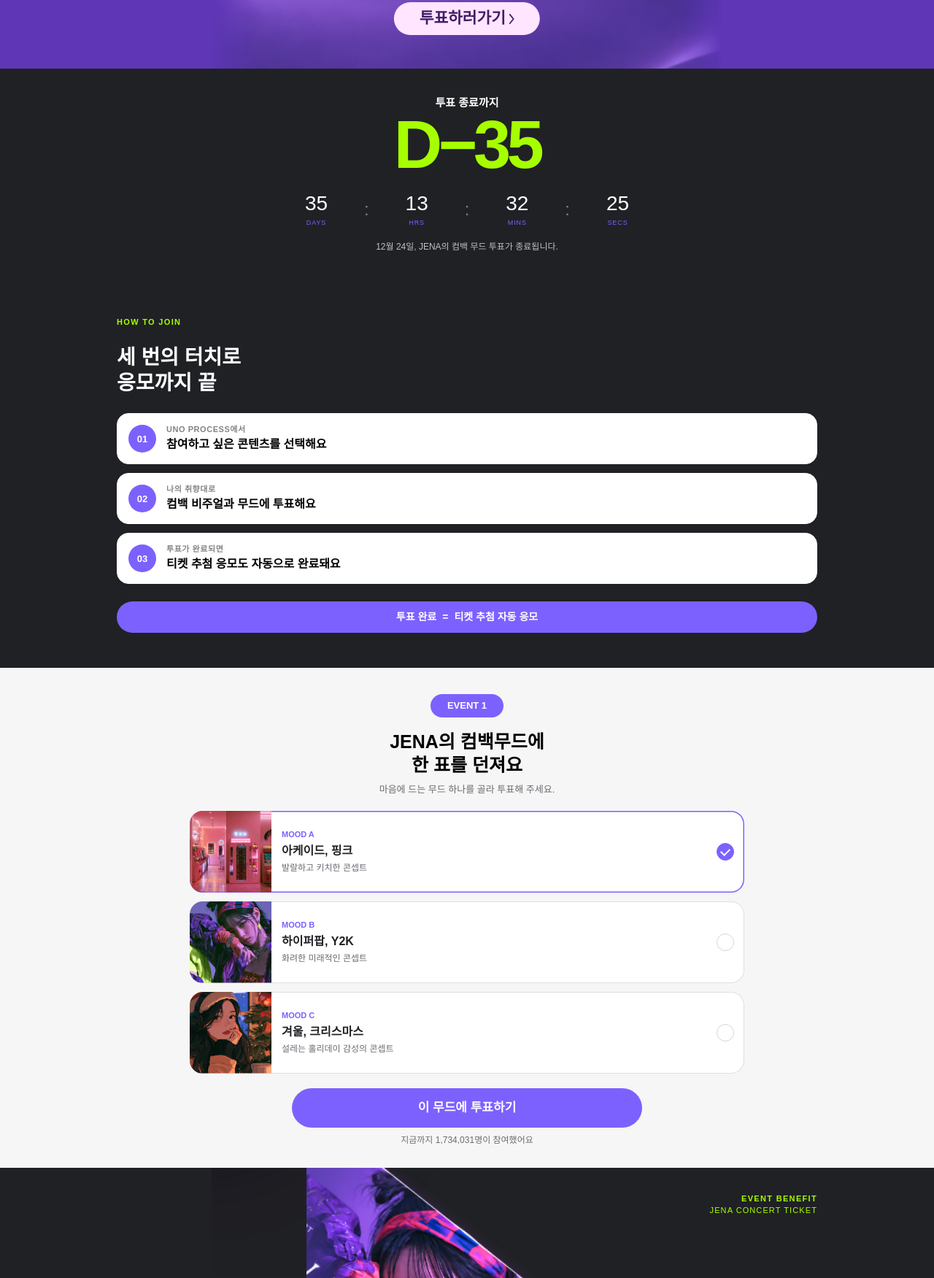
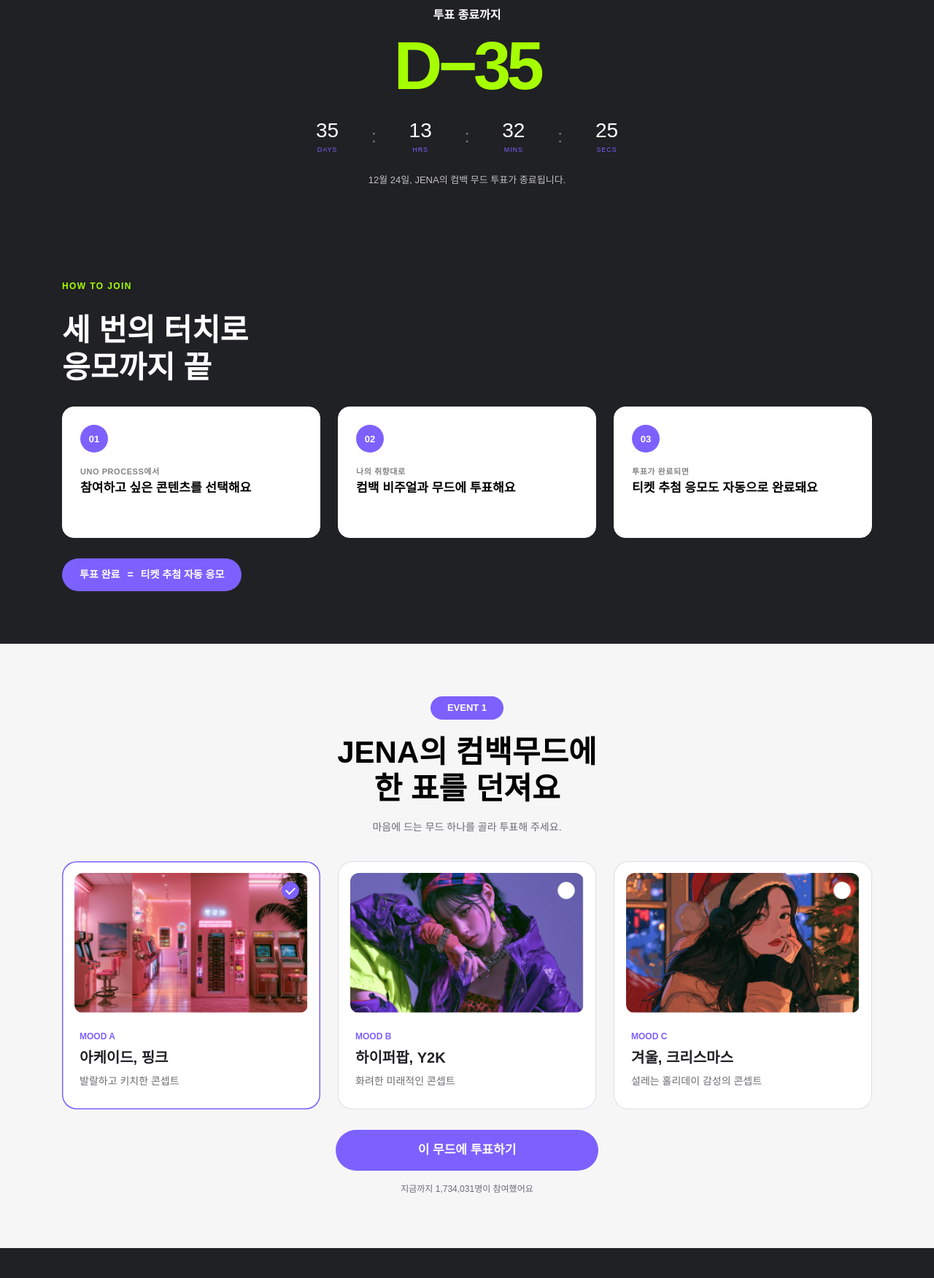
Before and after one commit to rlathdus5677-netizen/Uno-, a website: page dist/event/index.html in a window 1280 px wide. Shown: the part 728-2479 px from the top of the page at 73% size. Drawn offline with Linux system fonts and the light colour scheme; a web font is replaced by a local one.

Commit message:
Recompose EVENT desktop sections with shared UNO grid

```diff
--- /dev/null
+++ b/dist/event/event-desktop.css
@@ -0,0 +1,73 @@
+/* Reflow the existing EVENT content. Mobile <=767px remains entirely unchanged. */
+@media(min-width:768px){
+ .event-steps{display:grid;grid-template-columns:repeat(3,minmax(0,1fr));gap:20px}
+ .event-steps li{flex-direction:column;gap:18px;min-height:180px;padding:20px}
+ .event-steps h3{line-height:1.4}
+ .event-entry{align-self:flex-start;width:auto;max-width:100%;padding:14px 24px}
+ .event-moods{display:grid;grid-template-columns:repeat(3,minmax(0,1fr));gap:20px}
+ .event-mood{flex-direction:column;align-items:stretch;min-height:280px;border-radius:20px}
+ .event-mood__image{width:calc(100% - 32px);max-width:320px;height:auto;aspect-ratio:283/170;flex:none;object-fit:cover;object-position:center!important;border-radius:12px;margin:16px auto 0}
+ .event-mood__copy{flex:1;padding:22px 20px 26px}
+ .event-mood__indicator{position:absolute;top:28px;right:max(28px,calc((100% - 320px)/2 + 12px));margin:0;background:#fff}
+ .event-mood__description{line-height:1.5}
+}
+
+@media(min-width:1025px){
+ .uno-event-page{--event-wide-width:1230px;--event-desktop-gutter:max(var(--page-gutter),calc((100% - var(--event-wide-width))/2))}
+ .event-hero,.event-countdown,.event-how,.event-vote,.event-benefit,.event-notice,.event-final,.event-footer{padding-inline:var(--event-desktop-gutter)}
+ .event-label{font-size:var(--type-meta);line-height:1.35;letter-spacing:1.4px}
+
+ .event-hero{display:grid;grid-template-columns:minmax(0,1fr) minmax(0,1fr);grid-template-areas:'copy visual' 'action visual';column-gap:64px;row-gap:24px;min-height:620px;padding-block:64px;align-items:center}
+ .event-hero__background{grid-area:visual;position:static;inset:auto;translate:none;z-index:0;width:100%;max-width:450px;height:400px;object-fit:cover;object-position:center 64%;justify-self:center;-webkit-mask-image:linear-gradient(to right,transparent,#000 9%,#000 91%,transparent),linear-gradient(to bottom,transparent,#000 12%,#000 90%,transparent);-webkit-mask-composite:source-in;mask-image:linear-gradient(to right,transparent,#000 9%,#000 91%,transparent),linear-gradient(to bottom,transparent,#000 12%,#000 90%,transparent);mask-composite:intersect}
+ .event-hero__brand{left:var(--event-desktop-gutter);top:28px}
+ .event-hero__intro{grid-area:copy;position:static;align-items:flex-start;align-self:end;text-align:left}
+ .uno-event-page .event-hero h1{font-size:clamp(44px,4vw,58px);line-height:1.05;margin-top:24px;letter-spacing:-1.4px}
+ .uno-event-page .event-hero__intro>p{font-size:var(--type-feature);line-height:1.5;letter-spacing:0;margin-top:16px}
+ .event-hero__bottom{grid-area:action;position:static;translate:none;align-self:start;align-items:center;width:260px;gap:16px}
+ .event-hero__cta{width:260px;height:52px;font-size:20px}
+
+ .event-countdown{min-height:0;padding-block:56px;align-items:center}
+ .event-countdown h2{font-size:16px;line-height:1.35}
+ .uno-event-page .event-countdown__days{margin-top:12px}
+ .event-clock{max-width:520px;margin-top:8px}
+ .event-countdown__notice{margin-top:8px!important;font-size:13px}
+
+ .event-how{min-height:0;padding-block:72px;gap:28px}
+ .event-how h2{font-size:var(--type-section);line-height:1.2}
+ .event-steps{gap:24px}
+ .event-steps li{min-height:180px;padding:24px;gap:20px}
+ .event-steps h3{font-size:var(--type-feature);line-height:1.4}
+ .event-entry{font-size:14px;gap:10px}
+
+ .event-vote{min-height:0;padding-block:72px}
+ .event-vote h2{font-size:var(--type-section);line-height:1.2;margin-top:20px!important}
+ .uno-event-page .event-vote__description{font-size:var(--type-body);line-height:1.5;margin-top:16px}
+ .event-moods{gap:24px;margin-top:36px}
+ .event-mood{min-height:340px}
+ .event-mood__copy{padding:24px}
+ .event-mood__meta{font-size:12px;line-height:1.35}
+ .event-mood__copy strong{font-size:20px;line-height:1.35;margin-top:8px}
+ .event-mood__description{font-size:14px;line-height:1.5;margin-top:8px}
+ .event-vote .event-primary{max-width:360px;min-height:56px;margin-top:28px;font-size:17px}
+ .uno-event-page .event-vote__count{margin-top:16px;line-height:1.5}
+
+ .event-benefit{display:grid;grid-template-columns:minmax(0,1fr) minmax(0,1fr);grid-template-rows:1fr auto 1fr;grid-template-areas:'eyebrow visual' 'headline visual' 'detail visual';column-gap:64px;row-gap:20px;min-height:0;padding-block:72px;align-items:center}
+ .event-benefit__eyebrow{grid-area:eyebrow;position:static;align-self:end;text-align:left;font-size:12px;line-height:1.35}
+ .event-benefit__eyebrow p+p{margin-top:6px;font-size:11px}
+ .event-benefit h2{grid-area:headline;font-size:58px;line-height:1.11;letter-spacing:-1px}
+ .event-benefit__detail{grid-area:detail;align-self:start;min-width:0;margin:0}
+ .event-benefit__ticket{grid-area:visual;position:static;inset:auto;translate:none;width:100%;max-width:375px;height:auto;justify-self:center;z-index:0}
+ .event-benefit__light{display:none}
+
+ .event-notice{display:grid;grid-template-columns:minmax(0,1fr) minmax(0,1.3fr);grid-template-rows:17px 1fr;grid-template-areas:'label list' 'title list';column-gap:64px;row-gap:16px;min-height:0;padding-block:72px;align-items:start}
+ .event-notice>.event-label{grid-area:label}
+ .event-notice h2{grid-area:title;font-size:32px;line-height:1.25}
+ .event-notice ul{grid-area:list;font-size:var(--type-body);line-height:1.6;gap:12px}
+
+ .event-final{display:grid;grid-template-columns:minmax(0,1.35fr) minmax(0,.65fr);grid-template-areas:'label action' 'title action' 'title note';column-gap:64px;row-gap:20px;min-height:0;padding-block:72px;align-items:start}
+ .event-final>.event-label{grid-area:label}
+ .event-final h2{grid-area:title;font-size:var(--type-section-compact);line-height:1.25;letter-spacing:-.5px}
+ .event-final .event-primary{grid-area:action;align-self:end;justify-self:end;max-width:360px;min-height:56px}
+ .event-final__notice{grid-area:note;justify-self:end;max-width:360px;line-height:1.5}
+ .event-footer{padding-block:28px}
+}
--- a/dist/event/index.html
+++ b/dist/event/index.html
@@ -5,7 +5,7 @@
  <meta name="description" content="JENA의 컴백 무드에 한 표. UNO 이벤트 참여 방법과 콘서트 티켓 혜택을 확인하세요.">
  <title>UNO EVENT — JENA의 컴백무드</title>
  <link rel="icon" href="../homepage/assets/uno-logo.svg" type="image/svg+xml">
- <link rel="stylesheet" href="../homepage/homepage.css"><link rel="stylesheet" href="../homepage/navigation-mobile.css"><link rel="stylesheet" href="./event.css">
+ <link rel="stylesheet" href="../homepage/homepage.css"><link rel="stylesheet" href="../homepage/navigation-mobile.css"><link rel="stylesheet" href="./event.css"><link rel="stylesheet" href="./event-desktop.css">
 </head>
 <body><div id="uno-event-page" class="uno-homepage uno-event-page"></div>
  <script type="module">import {EventPage} from './event.js';window.unoEventPage=new EventPage(document.querySelector('#uno-event-page'));</script>
```
